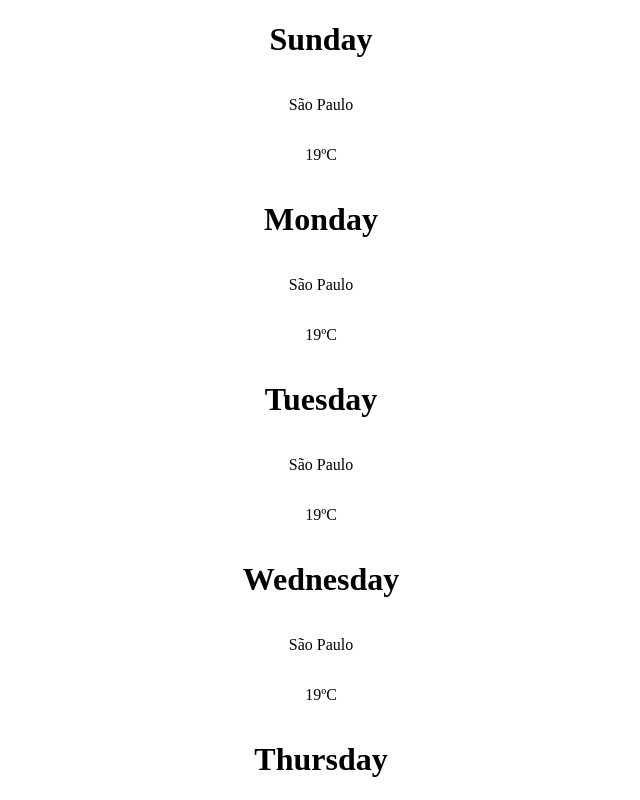
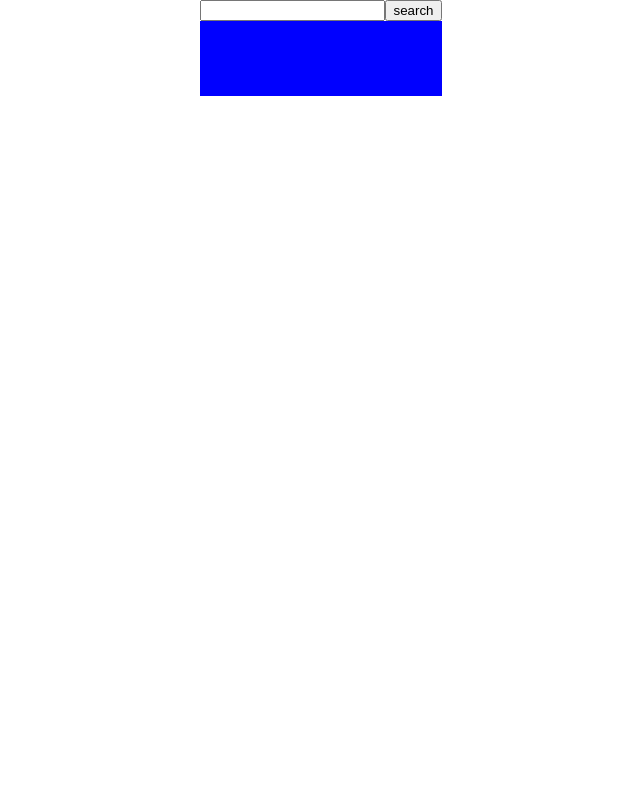
Before and after one commit to devLucasAquino/openWeather-react-api, a React (Create React App) app: page / in a window 1280 px wide. Shown: the top 800 px of the page, without its empty margins (319-959 px from the left). Built offline with nearby package versions, Linux system fonts and the light colour scheme.

Commit message:
feat: adjusted API openWeather

```diff
--- a/src/App.js
+++ b/src/App.js
@@ -1,34 +1,46 @@
-import Card from './Card';
 import { useState } from 'react';
+import Card from './Card.js';
 
 import './App.css';
 
 function App() {
-  const dayWeek = ['Sunday', 'Monday', 'Tuesday', 'Wednesday', 'Thursday', 'Friday', 'Saturday'];
+  let temperatura;
+  const [ stateTemperatura, setStateTemperatura ] = useState(temperatura);
+  const [ stateCity, setStateCity ] = useState();
 
-  const [isDay, setIsDay] = useState('Sunday');
+  const callAPI = () => {
 
-  function handleIsDay(day){
-    setIsDay(day);
+    fetch(`https://api.openweathermap.org/data/2.5/weather?q=${stateCity}&lang=pt_br&appid=f5f865ff13ae9828564399051f651125&units=metric`)
+    .then(resposta =>{
+      return resposta.json()
+    })
+      .then((dadoTemperatura) =>{
+        setStateTemperatura(dadoTemperatura.main.temp + ' ºC')
+      })
+
   }
 
-  return (
+  const handleCity = (event) =>{
+    let input = event.target.value
 
-    <div className='app'>
-      {
-        dayWeek.map((day) => {
-          return (
-            <Card dayWeek={(day)}
-            style={{
-              backgroundColor: isDay === 'Sunday' && 'black',
-            }}></Card>
-          )
-        })
-      }
+    if( input != '' ){
+      setStateCity(input);
+    }else{
+      setStateCity('São Paulo')
+    }
+
+
+  }
+
+  return(
+    <div className='App'>
+      <input type='text' onChange={handleCity}></input>
+      <button onClick={callAPI}>search</button>
+
+      <Card temp={stateTemperatura}>{stateCity}</Card>
 
     </div>
-
-  );
+  )
 }
 
 export default App;
--- a/src/Card.js
+++ b/src/Card.js
@@ -1,9 +1,10 @@
-export default function Card( props ){
+export default function Card( {children, temp} ){
     return(
-        <div className="Card">
-            <h1> {props.dayWeek} </h1>
-            <p>São Paulo</p>
-            <p>19ºC</p>
+        <div className="Card" style={{
+            backgroundColor : 'blue'
+        }}>
+            <h1> {children} </h1>
+            <p> {temp} </p>
         </div>
     )
 }
```
